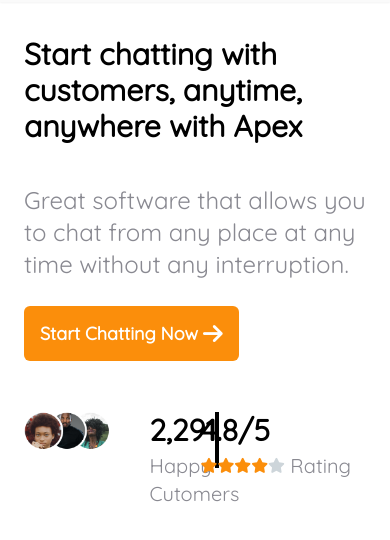
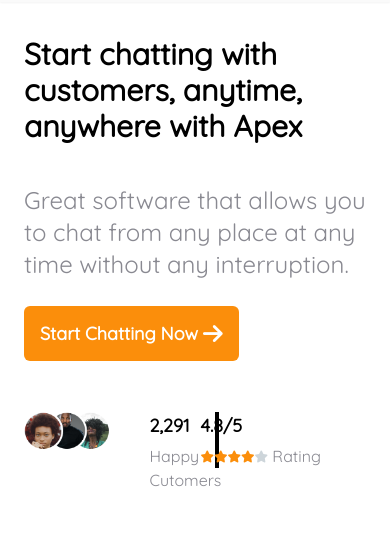
Before and after one commit to alimuhammeddev/Apex, a plain HTML site: page index.html in a window 390 px wide. Shown: the part 84-624 px from the top of the page. Drawn offline with nearby package versions, Linux system fonts and the light colour scheme.

Commit message:
reduced text size for rating in small screen

```diff
--- a/index.html
+++ b/index.html
@@ -74,17 +74,17 @@
                             <img src="/images/customers-4518f0d6.png" alt="">
                         </div>
                         <div class="lg:ml-0 ml-10">
-                            <h1 class="text-3xl font-semibold">
+                            <h1 class="lg:text-3xl font-semibold text-lg">
                                 2,291
                             </h1>
-                            <p class="text-[#898991] text-xl mt-1">Happy Cutomers</p>
+                            <p class="text-[#898991] lg:text-xl text-base mt-1">Happy Cutomers</p>
                         </div>
                         <div class="border-l-4 border-black h-14 ml-5"></div>
                         <div class="lg:-ml-24 -ml-20">
-                            <h1 class="text-3xl font-semibold">
+                            <h1 class="lg:text-3xl font-semibold text-lg">
                                 4.8/5
                             </h1>
-                            <p class="text-[#898991] text-xl mt-1"><i class="fa-solid fa-star fa-xs" style="color: #fb8e0b;"></i><i class="fa-solid fa-star fa-xs" style="color: #fb8e0b;"></i><i class="fa-solid fa-star fa-xs" style="color: #fb8e0b;"></i><i class="fa-solid fa-star fa-xs" style="color: #fb8e0b;"></i><i class="fa-solid fa-star fa-xs" style="color: #CDD5DA;"></i> Rating</p>
+                            <p class="text-[#898991] lg:text-xl text-base mt-1"><i class="fa-solid fa-star fa-xs" style="color: #fb8e0b;"></i><i class="fa-solid fa-star fa-xs" style="color: #fb8e0b;"></i><i class="fa-solid fa-star fa-xs" style="color: #fb8e0b;"></i><i class="fa-solid fa-star fa-xs" style="color: #fb8e0b;"></i><i class="fa-solid fa-star fa-xs" style="color: #CDD5DA;"></i> Rating</p>
                         </div>
                     </div>
                 </div>
```
